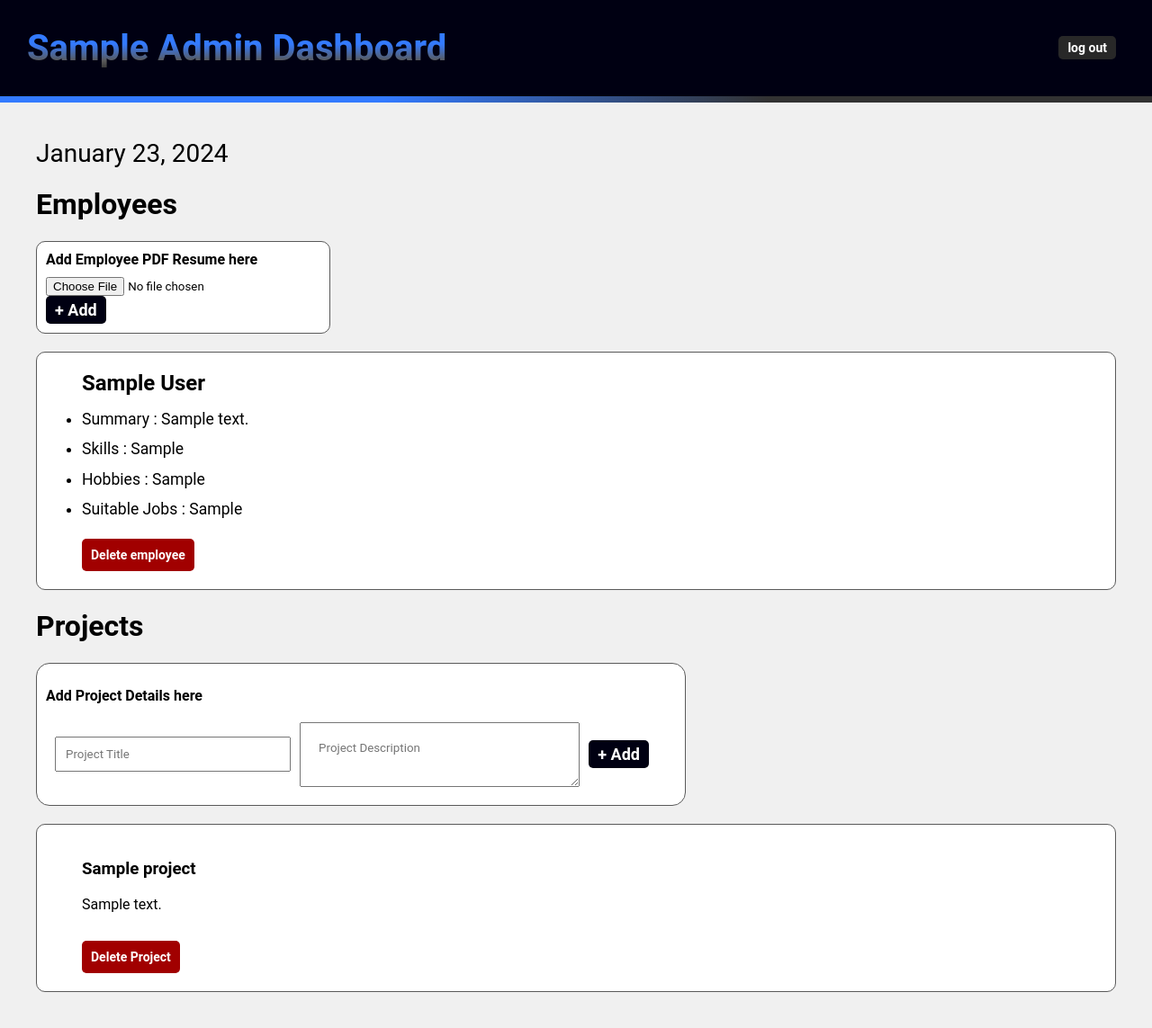
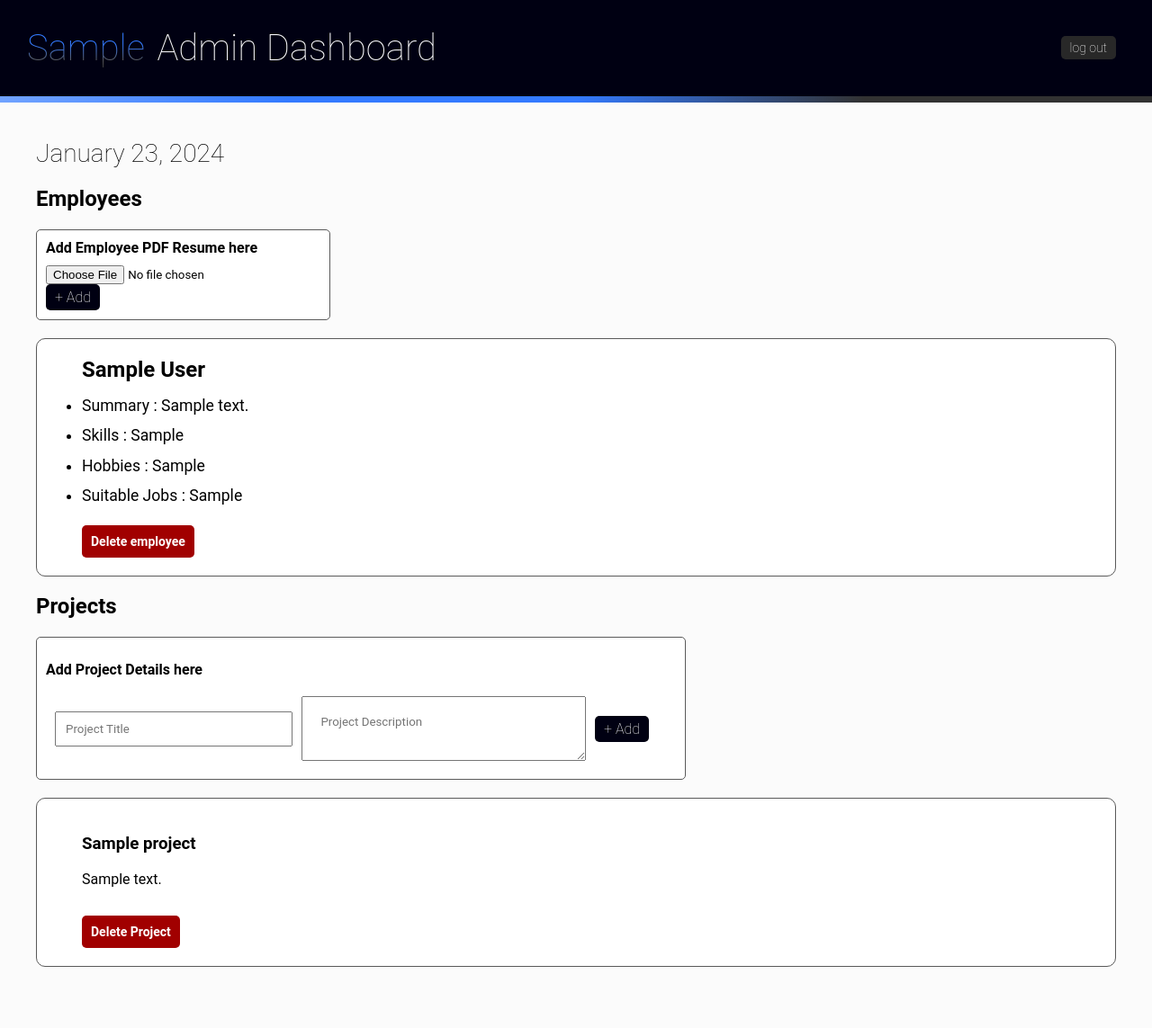
Before and after one commit to ryuan19/SkillSyncer, a Flask app: page /dashboard in a window 1280 px wide. Shown: the whole page at 90% size. After the commit the page ends 1075 px from the top, so only its background shows below. Run offline with Flask 3, Linux system fonts and the light colour scheme; the visitor is signed in with stand-in values (Sample User, id 1); tables that the repository leaves empty hold one stand-in row (values such as "Sample post").

Commit message:
update dashboard

```diff
--- a/static/styles.css
+++ b/static/styles.css
@@ -691,7 +691,7 @@ li {
     margin: 0px;
     padding: 30px;
     border-bottom: 7px solid transparent;
-    border-image: linear-gradient(to right, #337aff, #337aff, #323232, #323232) 1;
+    border-image: linear-gradient(to right, #71a3ff, #337aff, #337aff,  #323232, #323232) 1;
     text-align: left;
 }
 
@@ -718,7 +718,7 @@ li {
     gap:0px;
     background-color: #fff;
     width: 305px;
-    border-radius: 10px;
+    border-radius: 5px;
     align-items: center;
     justify-content: center;
     border: 1px solid #5a5a5a;
@@ -729,7 +729,7 @@ li {
     padding:10px;
     background-color: #fff;
     width: 700px;
-    border-radius: 15px;
+    border-radius: 5px;
     align-items: center;
     justify-content: space-between;
     border: 1px solid #5a5a5a;
@@ -742,9 +742,14 @@ li {
     border: none;
     border-radius: 5px;
     font-size: 14px;
+    font-weight: 100;
     margin: 10px 10px 0px 0px;
 }
 
 .logout-button:hover {
     background-color: #3a3a3a;
 }
+
+.button-add {
+    font-size: 16px; padding: 5px 10px; border-radius: 5px; font-weight: 100;
+}
--- a/templates/dashboard.html
+++ b/templates/dashboard.html
@@ -9,7 +9,7 @@
             padding: 0;
             font-family: Arial, sans-serif;
             /* background: linear-gradient(to bottom, #000012,#000012, #337aff, #323232);  */
-            background-color: #f0f0f0;
+            background-color: #fbfbfb;
             align-items: center;
             justify-content: center;
             color: #000;
@@ -24,20 +24,21 @@
 <body>
     <div style="flex-direction: column; width: 100%;">
         <div class="dashboard-header">
-            <h2 class="subhead" style="font-size: 40px; margin: 0px; display: inline-block;">{{ username.capitalize() }} Admin Dashboard</h2>
+            <h1 class="subhead" style="font-size: 40px; margin: 0px; display: inline-block; font-weight: 100;">{{ username.capitalize() }} </h1>
+            <h1 style="color: #fbfbfb; font-size: 40px; margin: 0px; display: inline-block; font-weight: 100;">&nbspAdmin Dashboard</h1>
             <form action="{{ url_for('logout') }}" method="post" style="float: right;">
                 <button type="submit" class="logout-button">log out</button>
             </form>
         </div>
         <div style="text-align: left; margin: 40px">
 
-            <p style="font-size: 28px; margin-bottom: 10px">{{ date }}</p>
-            <h1>Employees</h1>
+            <p style="font-size: 28px; margin-bottom: 10px; font-weight: 100;">{{ date }}</p>
+            <h2>Employees</h2>
 
                 <form action="{{ url_for('add_employee') }}" method="post" enctype="multipart/form-data" class="box-add-employee" onsubmit="showSpinner()">
                     <p style="margin: 0px 0px 10px 0px; color: #000; font-weight: bold;">Add Employee PDF Resume here</p>
                     <input type="file" name="resume" accept=".pdf">
-                    <button style="font-size: 18px; padding: 5px 10px 5px 10px; border-radius: 5px;" type="submit">+ Add</button>
+                    <button class="button-add" type="submit">+ Add</button>
                     <div id="loading-spinner" style="display: none; margin: 30px 30px 30px 60px">
                         <div class="ring" style="width: 100px; height: 100px; text-align: center;">
                             <div class='ring1' style="border:1px solid #e91c97; border-radius: 25% ;box-shadow: 0 0 5px 0.05px #e91c97 "></div>
@@ -68,14 +69,14 @@
                 </div>
                 {% endfor %}
             </ul>
-            <h1>Projects</h1>
+            <h2>Projects</h2>
             <div class="box-add-project" style="margin-bottom: 20px;">
                 <form action="{{ url_for('add_project') }}" method="post" enctype="multipart/form-data">
                     <p style="color: #000; font-weight: bold; margin-bottom: 10px;">Add Project Details here</p>
                     <div style="display: flex; align-items: center; padding: 10px;">
                         <input type="text" name="title" placeholder="Project Title" required style="flex-grow: 1; margin-right: 10px; padding: 10px;">
                         <textarea name="description" placeholder="Project Description" required style="flex-grow: 2; margin-right: 10px; padding: 20px;"></textarea>
-                        <button style="font-size: 18px; padding: 5px 10px; border-radius: 5px;" type="submit">+ Add</button>
+                        <button class="button-add" type="submit">+ Add</button>
                     </div>
                 </form>
             </div>
```
